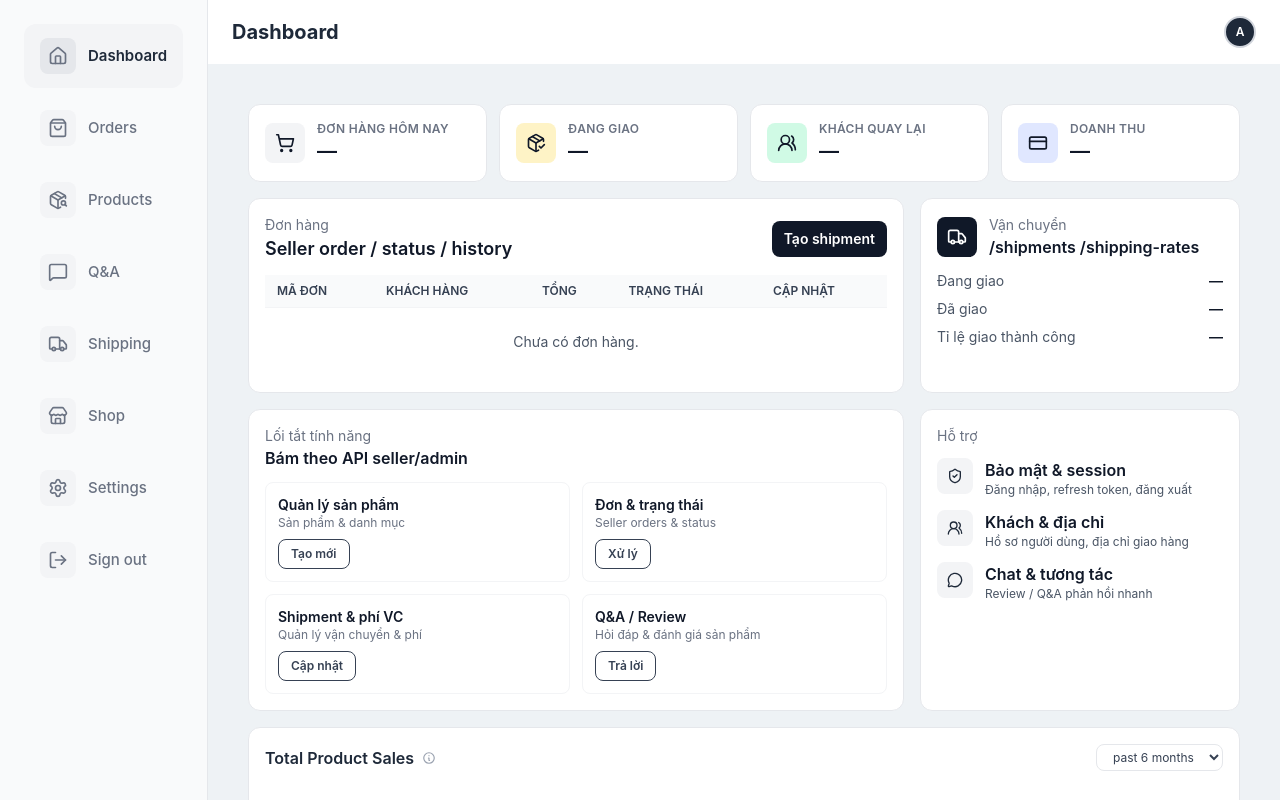
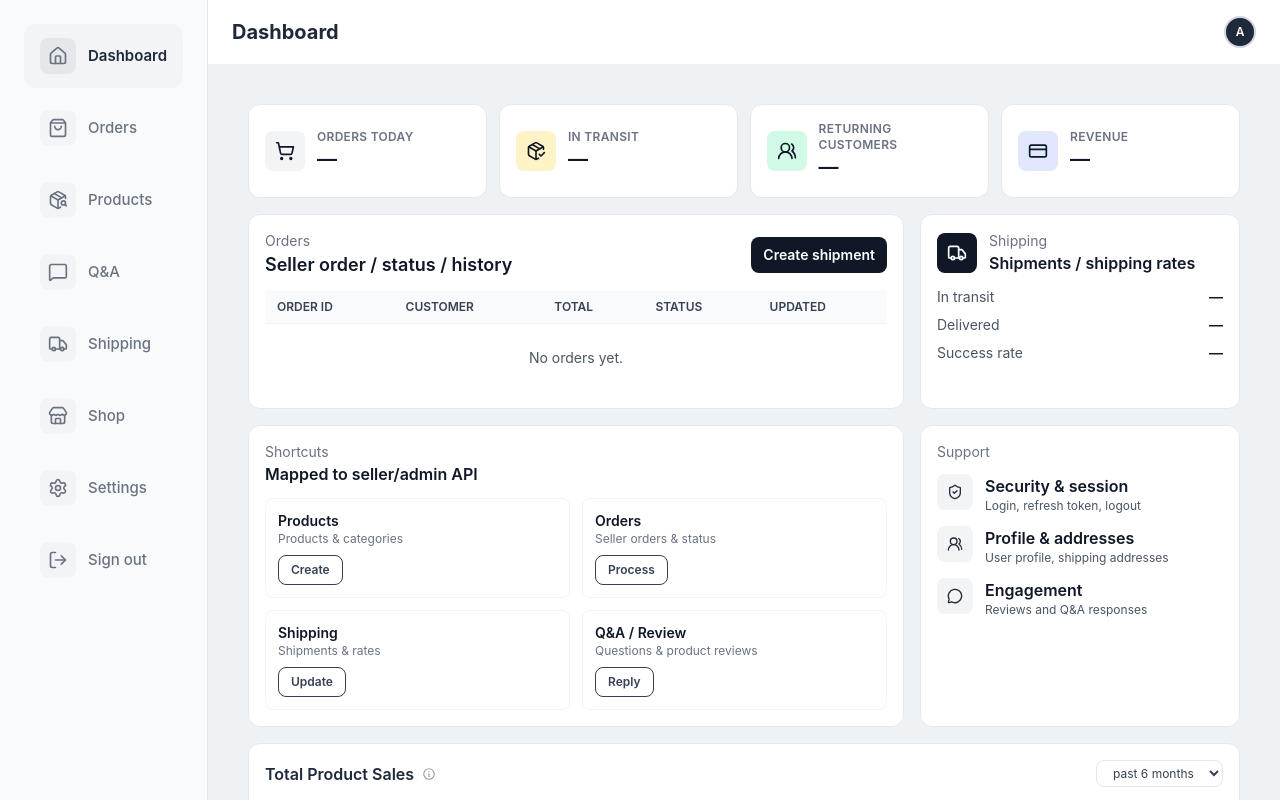
Before and after one commit to nguynninh/se2525-13.2-admin, a React (Vite) app: page / in a window 1280 px wide. Built offline with nearby package versions, Linux system fonts and the light colour scheme.

Commit message:
change language

```diff
--- a/index.html
+++ b/index.html
@@ -2,6 +2,7 @@
 <html lang="en">
   <head>
     <meta charset="UTF-8" />
+    <meta name="google" content="notranslate" />
     <link rel="icon" type="image/svg+xml" href="/vite.svg" />
     <meta name="viewport" content="width=device-width, initial-scale=1.0" />
     <title>Admin</title>
--- a/src/pages/Dashboard.jsx
+++ b/src/pages/Dashboard.jsx
@@ -16,17 +16,17 @@ const StatCard = ({ icon: Icon, label, value, color }) => (
 
 const Dashboard = () => {
   const statCards = [
-    { icon: ShoppingCart, label: 'Đơn hàng hôm nay', value: '—', color: 'bg-gray-100' },
-    { icon: PackageCheck, label: 'Đang giao', value: '—', color: 'bg-amber-100' },
-    { icon: Users2, label: 'Khách quay lại', value: '—', color: 'bg-emerald-100' },
-    { icon: CreditCard, label: 'Doanh thu', value: '—', color: 'bg-indigo-100' },
+    { icon: ShoppingCart, label: 'Orders today', value: '—', color: 'bg-gray-100' },
+    { icon: PackageCheck, label: 'In transit', value: '—', color: 'bg-amber-100' },
+    { icon: Users2, label: 'Returning customers', value: '—', color: 'bg-emerald-100' },
+    { icon: CreditCard, label: 'Revenue', value: '—', color: 'bg-indigo-100' },
   ];
 
   const quickActions = [
-    { title: 'Quản lý sản phẩm', desc: 'Sản phẩm & danh mục', action: 'Tạo mới' },
-    { title: 'Đơn & trạng thái', desc: 'Seller orders & status', action: 'Xử lý' },
-    { title: 'Shipment & phí VC', desc: 'Quản lý vận chuyển & phí', action: 'Cập nhật' },
-    { title: 'Q&A / Review', desc: 'Hỏi đáp & đánh giá sản phẩm', action: 'Trả lời' },
+    { title: 'Products', desc: 'Products & categories', action: 'Create' },
+    { title: 'Orders', desc: 'Seller orders & status', action: 'Process' },
+    { title: 'Shipping', desc: 'Shipments & rates', action: 'Update' },
+    { title: 'Q&A / Review', desc: 'Questions & product reviews', action: 'Reply' },
   ];
 
   const recentOrders = [];
@@ -46,9 +46,9 @@ const Dashboard = () => {
   };
 
   const supportCards = [
-    { title: 'Bảo mật & session', desc: 'Đăng nhập, refresh token, đăng xuất', icon: ShieldCheck },
-    { title: 'Khách & địa chỉ', desc: 'Hồ sơ người dùng, địa chỉ giao hàng', icon: Users2 },
-    { title: 'Chat & tương tác', desc: 'Review / Q&A phản hồi nhanh', icon: MessageCircle },
+    { title: 'Security & session', desc: 'Login, refresh token, logout', icon: ShieldCheck },
+    { title: 'Profile & addresses', desc: 'User profile, shipping addresses', icon: Users2 },
+    { title: 'Engagement', desc: 'Reviews and Q&A responses', icon: MessageCircle },
   ];
 
   return (
@@ -63,29 +63,29 @@ const Dashboard = () => {
         <div className="bg-white border border-gray-200 rounded-xl p-4 xl:col-span-2">
           <div className="flex items-center justify-between mb-3">
             <div>
-              <p className="text-sm text-gray-500">Đơn hàng</p>
+              <p className="text-sm text-gray-500">Orders</p>
               <p className="text-lg font-semibold text-gray-900">Seller order / status / history</p>
             </div>
             <button className="px-3 py-2 text-sm font-semibold text-white bg-gray-900 rounded-lg">
-              Tạo shipment
+              Create shipment
             </button>
           </div>
           <div className="overflow-x-auto">
             <table className="min-w-full text-sm">
               <thead className="bg-gray-50 text-gray-700 text-xs uppercase border-b border-gray-100">
                 <tr>
-                  <th className="px-3 py-2 text-left font-semibold">Mã đơn</th>
-                  <th className="px-3 py-2 text-left font-semibold">Khách hàng</th>
-                  <th className="px-3 py-2 text-left font-semibold">Tổng</th>
-                  <th className="px-3 py-2 text-left font-semibold">Trạng thái</th>
-                  <th className="px-3 py-2 text-left font-semibold">Cập nhật</th>
+                  <th className="px-3 py-2 text-left font-semibold">Order ID</th>
+                  <th className="px-3 py-2 text-left font-semibold">Customer</th>
+                  <th className="px-3 py-2 text-left font-semibold">Total</th>
+                  <th className="px-3 py-2 text-left font-semibold">Status</th>
+                  <th className="px-3 py-2 text-left font-semibold">Updated</th>
                 </tr>
               </thead>
               <tbody>
                 {recentOrders.length === 0 ? (
                   <tr>
                     <td colSpan="5" className="px-3 py-6 text-center text-sm text-gray-600">
-                      Chưa có đơn hàng.
+                      No orders yet.
                     </td>
                   </tr>
                 ) : (
@@ -110,21 +110,21 @@ const Dashboard = () => {
               <Truck className="w-5 h-5" />
             </div>
             <div>
-              <p className="text-sm text-gray-500">Vận chuyển</p>
-              <p className="font-semibold text-gray-900">/shipments /shipping-rates</p>
+              <p className="text-sm text-gray-500">Shipping</p>
+              <p className="font-semibold text-gray-900">Shipments / shipping rates</p>
             </div>
           </div>
           <div className="space-y-2">
             <div className="flex items-center justify-between text-sm">
-              <span className="text-gray-600">Đang giao</span>
+              <span className="text-gray-600">In transit</span>
               <span className="font-semibold text-gray-900">—</span>
             </div>
             <div className="flex items-center justify-between text-sm">
-              <span className="text-gray-600">Đã giao</span>
+              <span className="text-gray-600">Delivered</span>
               <span className="font-semibold text-gray-900">—</span>
             </div>
             <div className="flex items-center justify-between text-sm">
-              <span className="text-gray-600">Tỉ lệ giao thành công</span>
+              <span className="text-gray-600">Success rate</span>
               <span className="font-semibold text-gray-900">—</span>
             </div>
           </div>
@@ -135,8 +135,8 @@ const Dashboard = () => {
         <div className="bg-white border border-gray-200 rounded-xl p-4 space-y-3 lg:col-span-2">
           <div className="flex items-center justify-between">
             <div>
-              <p className="text-sm text-gray-500">Lối tắt tính năng</p>
-              <p className="font-semibold text-gray-900">Bám theo API seller/admin</p>
+              <p className="text-sm text-gray-500">Shortcuts</p>
+              <p className="font-semibold text-gray-900">Mapped to seller/admin API</p>
             </div>
           </div>
           <div className="grid grid-cols-1 md:grid-cols-2 gap-3">
@@ -153,7 +153,7 @@ const Dashboard = () => {
         </div>
 
         <div className="bg-white border border-gray-200 rounded-xl p-4 space-y-3">
-          <p className="text-sm text-gray-500">Hỗ trợ</p>
+          <p className="text-sm text-gray-500">Support</p>
           <div className="space-y-3">
             {supportCards.map((card) => (
               <div key={card.title} className="flex items-start gap-3">
--- a/src/pages/Orders.jsx
+++ b/src/pages/Orders.jsx
@@ -28,7 +28,7 @@ const Orders = () => {
       <div className="grid grid-cols-1 md:grid-cols-2 lg:grid-cols-5 gap-3">
         {statusCounters.length === 0 ? (
           <div className="border rounded-xl px-4 py-3 text-sm text-gray-600 bg-white lg:col-span-5">
-            Chưa có dữ liệu trạng thái đơn.
+            No order status data yet.
           </div>
         ) : (
           statusCounters.map((item) => (
@@ -81,7 +81,7 @@ const Orders = () => {
                 {orders.length === 0 ? (
                   <tr>
                     <td colSpan="6" className="px-4 py-6 text-center text-sm text-gray-600">
-                      Chưa có đơn hàng.
+                      No orders yet.
                     </td>
                   </tr>
                 ) : (
@@ -120,7 +120,7 @@ const Orders = () => {
             <div className="space-y-3">
               {shipments.length === 0 ? (
                 <div className="border border-dashed border-gray-200 rounded-lg p-3 text-sm text-gray-600">
-                  Chưa có shipment.
+                  No shipments yet.
                 </div>
               ) : (
                 shipments.map((shipment) => (
@@ -148,7 +148,7 @@ const Orders = () => {
             <div className="space-y-2">
               {shippingRates.length === 0 ? (
                 <div className="border border-dashed border-gray-200 rounded-lg p-3 text-sm text-gray-600">
-                  Chưa có cấu hình phí.
+                  No shipping rate configured.
                 </div>
               ) : (
                 shippingRates.map((rate) => (
--- a/src/pages/Product.jsx
+++ b/src/pages/Product.jsx
@@ -56,8 +56,8 @@ const Product = () => {
       <div className="bg-white border border-gray-200 rounded-xl overflow-hidden">
         <div className="flex items-center justify-between px-4 py-3 border-b border-gray-100">
           <div>
-            <p className="text-sm text-gray-500">Sản phẩm</p>
-            <p className="text-lg font-semibold text-gray-900">Quản lý /products, /categories</p>
+              <p className="text-sm text-gray-500">Products</p>
+              <p className="text-lg font-semibold text-gray-900">Manage products and categories</p>
           </div>
           <div className="flex gap-2">
             <button className="flex items-center gap-2 px-3 py-2 text-sm font-semibold text-gray-700 border rounded-lg hover:bg-gray-50">
@@ -75,10 +75,10 @@ const Product = () => {
           <table className="min-w-full text-sm">
             <thead className="bg-gray-50 text-gray-700 text-xs uppercase border-b border-gray-100">
               <tr>
-                <th className="px-4 py-3 text-left font-semibold">Sản phẩm</th>
+                <th className="px-4 py-3 text-left font-semibold">Product</th>
                 <th className="px-4 py-3 text-left font-semibold">SKU</th>
                 <th className="px-4 py-3 text-left font-semibold">Giá</th>
-                <th className="px-4 py-3 text-left font-semibold">Tồn kho</th>
+                <th className="px-4 py-3 text-left font-semibold">Stock</th>
                 <th className="px-4 py-3 text-left font-semibold">Variants</th>
                 <th className="px-4 py-3 text-left font-semibold">Trạng thái</th>
               </tr>
@@ -87,7 +87,7 @@ const Product = () => {
               {products.length === 0 ? (
                 <tr>
                   <td colSpan="6" className="px-4 py-6 text-center text-sm text-gray-600">
-                    Chưa có sản phẩm.
+                    No products yet.
                   </td>
                 </tr>
               ) : (
@@ -115,8 +115,8 @@ const Product = () => {
         <div className="bg-white border border-gray-200 rounded-xl p-4">
           <div className="flex items-center justify-between mb-3">
             <div>
-              <p className="text-sm text-gray-500">Danh mục</p>
-              <p className="font-semibold text-gray-900">Quản lý category</p>
+              <p className="text-sm text-gray-500">Categories</p>
+              <p className="font-semibold text-gray-900">Manage categories</p>
             </div>
             <button className="flex items-center gap-1 px-3 py-2 text-xs font-semibold text-gray-700 border rounded-lg hover:bg-gray-50">
               <Plus className="w-4 h-4" />
@@ -126,7 +126,7 @@ const Product = () => {
           <div className="space-y-2">
             {categories.length === 0 ? (
               <div className="border border-dashed border-gray-200 rounded-lg p-3 text-sm text-gray-600">
-                Chưa có danh mục.
+                No categories yet.
               </div>
             ) : (
               categories.map((category) => (
@@ -142,8 +142,8 @@ const Product = () => {
         <div className="bg-white border border-gray-200 rounded-xl p-4 lg:col-span-2">
           <div className="flex items-center justify-between mb-3">
             <div>
-              <p className="text-sm text-gray-500">SKU & tồn kho</p>
-              <p className="font-semibold text-gray-900">Quản lý stocks</p>
+              <p className="text-sm text-gray-500">SKU & stock</p>
+              <p className="font-semibold text-gray-900">Manage stock</p>
             </div>
             <button className="flex items-center gap-1 px-3 py-2 text-xs font-semibold text-gray-700 border rounded-lg hover:bg-gray-50">
               <ClipboardList className="w-4 h-4" />
@@ -164,7 +164,7 @@ const Product = () => {
                 {variantMatrix.length === 0 ? (
                   <tr>
                     <td colSpan="4" className="px-3 py-4 text-center text-sm text-gray-600">
-                      Chưa có SKU/variant.
+                      No SKU/variant yet.
                     </td>
                   </tr>
                 ) : (
@@ -196,16 +196,16 @@ const Product = () => {
           </div>
         <div className="grid grid-cols-1 md:grid-cols-3 gap-3">
           <div className="border border-gray-100 rounded-lg p-3">
-            <p className="text-xs text-gray-500 mb-1">Ảnh sản phẩm</p>
-            <p className="text-sm font-semibold text-gray-900">Tải ảnh, chọn ảnh chính</p>
+              <p className="text-xs text-gray-500 mb-1">Product images</p>
+              <p className="text-sm font-semibold text-gray-900">Upload and pick main image</p>
           </div>
           <div className="border border-gray-100 rounded-lg p-3">
-            <p className="text-xs text-gray-500 mb-1">Thuộc tính</p>
-            <p className="text-sm font-semibold text-gray-900">Tạo variants</p>
+              <p className="text-xs text-gray-500 mb-1">Attributes</p>
+              <p className="text-sm font-semibold text-gray-900">Create variants</p>
           </div>
           <div className="border border-gray-100 rounded-lg p-3">
-            <p className="text-xs text-gray-500 mb-1">Giá trị thuộc tính</p>
-            <p className="text-sm font-semibold text-gray-900">Thêm options</p>
+              <p className="text-xs text-gray-500 mb-1">Attribute values</p>
+              <p className="text-sm font-semibold text-gray-900">Add options</p>
           </div>
         </div>
       </div>
--- a/src/pages/QA.jsx
+++ b/src/pages/QA.jsx
@@ -47,7 +47,7 @@ const QA = () => {
           <div className="space-y-3">
             {questions.length === 0 ? (
               <div className="border border-dashed border-gray-200 rounded-lg p-3 text-sm text-gray-600">
-                Chưa có câu hỏi.
+                No questions yet.
               </div>
             ) : (
               questions.map((item) => (
@@ -72,7 +72,7 @@ const QA = () => {
           <div className="space-y-3">
             {reviews.length === 0 ? (
               <div className="border border-dashed border-gray-200 rounded-lg p-3 text-sm text-gray-600">
-                Chưa có đánh giá.
+                No reviews yet.
               </div>
             ) : (
               reviews.map((item) => (
--- a/src/pages/Shipping.jsx
+++ b/src/pages/Shipping.jsx
@@ -45,9 +45,9 @@ const Shipping = () => {
               <thead className="bg-gray-50 text-gray-700 text-xs uppercase border-b border-gray-100">
                 <tr>
                   <th className="px-3 py-2 text-left font-semibold">Mã</th>
-                  <th className="px-3 py-2 text-left font-semibold">Đơn</th>
-                  <th className="px-3 py-2 text-left font-semibold">Hãng</th>
-                  <th className="px-3 py-2 text-left font-semibold">Trạng thái</th>
+                  <th className="px-3 py-2 text-left font-semibold">Order</th>
+                  <th className="px-3 py-2 text-left font-semibold">Carrier</th>
+                  <th className="px-3 py-2 text-left font-semibold">Status</th>
                   <th className="px-3 py-2 text-left font-semibold">ETA</th>
                 </tr>
               </thead>
@@ -55,7 +55,7 @@ const Shipping = () => {
                 {shipments.length === 0 ? (
                   <tr>
                     <td colSpan="5" className="px-3 py-4 text-center text-sm text-gray-600">
-                      Chưa có shipment.
+                      No shipments yet.
                     </td>
                   </tr>
                 ) : (
@@ -88,7 +88,7 @@ const Shipping = () => {
           <div className="space-y-2">
             {rates.length === 0 ? (
               <div className="border border-dashed border-gray-200 rounded-lg p-3 text-sm text-gray-600">
-                Chưa có cấu hình phí.
+                No shipping rate configured.
               </div>
             ) : (
               rates.map((rate) => (
@@ -119,7 +119,7 @@ const Shipping = () => {
           <div className="space-y-2">
             {addresses.length === 0 ? (
               <div className="border border-dashed border-gray-200 rounded-lg p-3 text-sm text-gray-600">
-                Chưa có địa chỉ.
+                No addresses yet.
               </div>
             ) : (
               addresses.map((addr) => (
--- a/src/pages/Shop.jsx
+++ b/src/pages/Shop.jsx
@@ -91,7 +91,7 @@ const Shop = () => {
           <div className="space-y-2">
             {favorites.length === 0 ? (
               <div className="border border-dashed border-gray-200 rounded-lg p-3 text-sm text-gray-600">
-                Chưa có người theo dõi.
+                No followers yet.
               </div>
             ) : (
               favorites.map((fav) => (
@@ -107,7 +107,7 @@ const Shop = () => {
         <div className="bg-white border border-gray-200 rounded-xl p-4 lg:col-span-2">
           <div className="flex items-center justify-between mb-2">
             <div>
-              <p className="text-sm font-semibold text-gray-900">Đơn đăng ký seller</p>
+              <p className="text-sm font-semibold text-gray-900">Seller applications</p>
               <p className="text-xs text-gray-500">Pending / History</p>
             </div>
             <span className="text-xs text-gray-500">Quản lý duyệt</span>
@@ -126,7 +126,7 @@ const Shop = () => {
                 {applications.length === 0 ? (
                   <tr>
                     <td colSpan="4" className="px-3 py-4 text-center text-sm text-gray-600">
-                      Chưa có đơn đăng ký.
+                      No applications yet.
                     </td>
                   </tr>
                 ) : (
```
